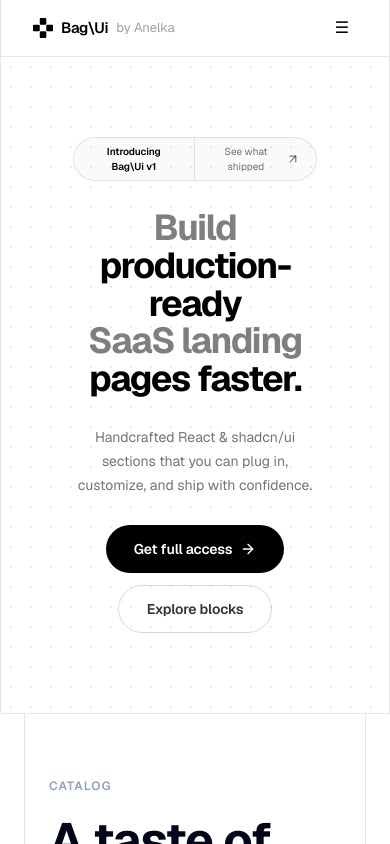
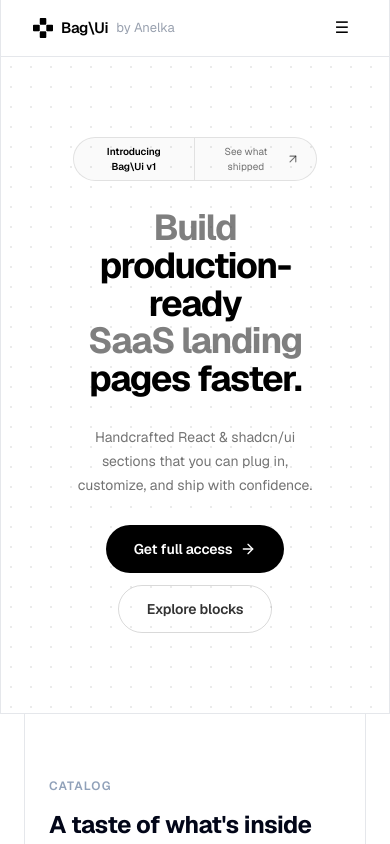
Before and after one commit to anelkabag/bag-ui, a Next.js app: page / in a window 390 px wide. Shown: the top 844 px of the page. Built offline with nearby package versions, Linux system fonts and the light colour scheme.

Commit message:
update Blockscatalog.tsx

```diff
--- a/components/Blockscatalog.tsx
+++ b/components/Blockscatalog.tsx
@@ -1539,7 +1539,7 @@ export default function BlocksCatalog() {
                 Catalog
               </p>
               <h1
-                className="text-5xl md:text-6xl font-bold text-slate-950 leading-tight mb-5"
+                className="text-2xl md:text-6xl font-bold text-slate-950 leading-tight mb-5"
                 style={{ letterSpacing: "-0.02em" }}
               >
                 A taste of what&apos;s inside
```
